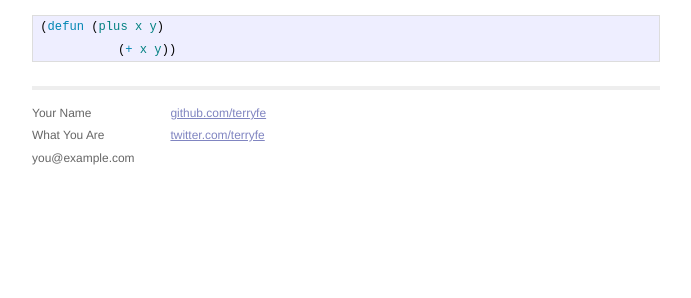
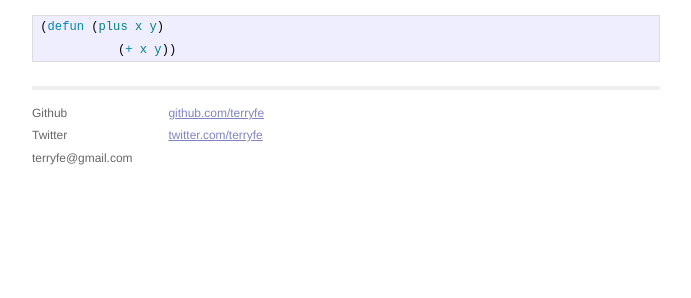
Before and after one commit to terryfe/terryfe.github.io, a Jekyll site: the page built from _posts/2014-04-16-welcome-to-jekyll.markdown, in a window 1280 px wide. Shown: the part 510-808 px from the top of the page, without its empty margins (294-985 px from the left). Built offline with Jekyll 4.4.1, drawn with Linux system fonts in a browser that asks for light colours; Markdown is read by kramdown in place of the engine named in the settings.

Commit message:
modify personal info

```diff
--- a/_layouts/default.html
+++ b/_layouts/default.html
@@ -26,9 +26,9 @@
           <div class="footer">
             <div class="contact">
               <p>
-                Your Name<br />
-                What You Are<br />
-                you@example.com
+                Github<br />
+                Twitter<br />
+                terryfe@gmail.com
               </p>
             </div>
             <div class="contact">
```
